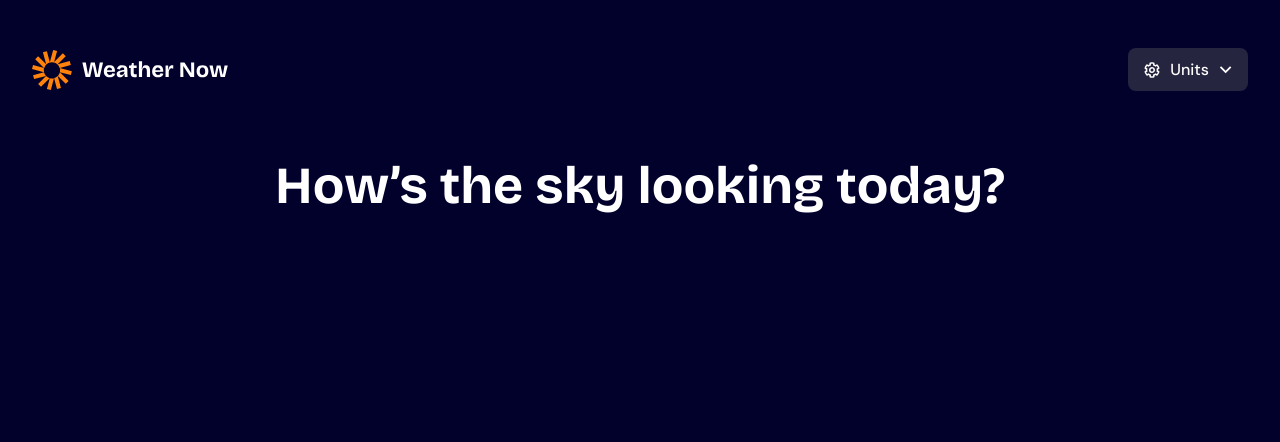
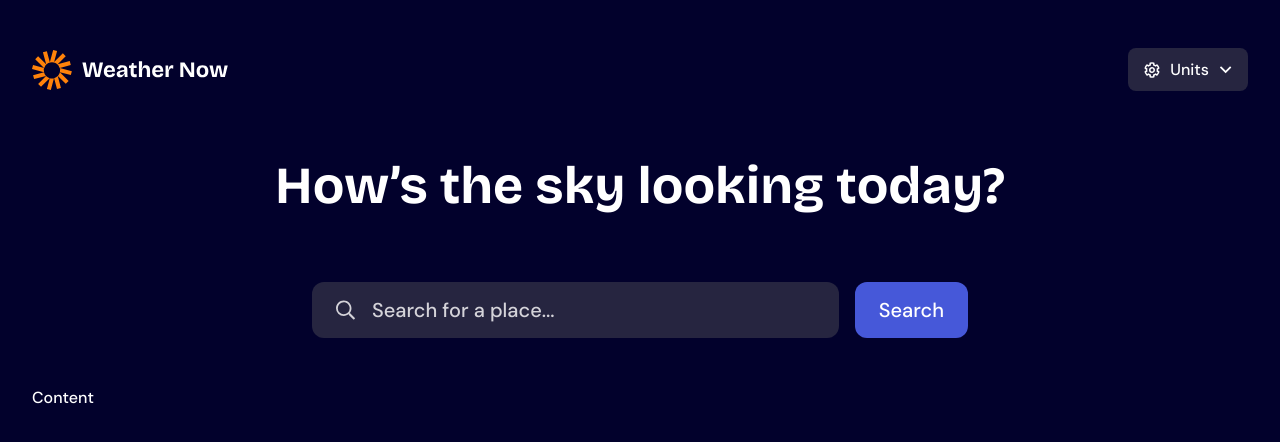
Before and after one commit to joshjavier/weather-app, a React (Vite) app: page / in a window 1280 px wide. Shown: the top 442 px of the page. Built offline with nearby package versions, Linux system fonts and the light colour scheme.

Commit message:
feat: build Search component

```diff
--- a/src/app.tsx
+++ b/src/app.tsx
@@ -1,4 +1,5 @@
 import { Header } from './components/header'
+import { Search } from './components/search'
 import { Title } from './components/title'
 
 function App() {
@@ -7,6 +8,14 @@ function App() {
       <Header className="pt-200 sm:pt-300 lg:pt-600" />
       <main className="contents">
         <Title />
+        <div>
+          <div className="max-w-(--wrapper) px-200 md:px-300 mx-auto box-content">
+            <div className="gap-400 lg:gap-600 flex flex-col">
+              <Search />
+              <div>Content</div>
+            </div>
+          </div>
+        </div>
       </main>
     </div>
   )
--- /dev/null
+++ b/src/components/search.tsx
@@ -0,0 +1,22 @@
+import IconSearch from '@/assets/icon-search.svg?react'
+import { Button } from './ui/button'
+import { Input } from './ui/input'
+
+export function Search() {
+  return (
+    <div className="gap-y-150 gap-x-200 mx-auto flex w-full max-sm:flex-col lg:max-w-[656px]">
+      <div className="relative flex-1">
+        <IconSearch
+          aria-hidden="true"
+          className="size-250 left-300 pointer-events-none absolute top-1/2 shrink-0 -translate-y-1/2"
+        />
+        <Input
+          type="search"
+          placeholder="Search for a place..."
+          className="pl-[60px]"
+        />
+      </div>
+      <Button>Search</Button>
+    </div>
+  )
+}
--- /dev/null
+++ b/src/components/ui/input.tsx
@@ -0,0 +1,18 @@
+import type { ComponentProps } from 'react'
+import { cn } from '@/lib/utils'
+
+export function Input({ className, type, ...props }: ComponentProps<'input'>) {
+  return (
+    <input
+      type={type}
+      data-slot="input"
+      className={cn(
+        'file:text-foreground placeholder:text-muted-foreground selection:bg-primary selection:text-primary-foreground rounded-12 bg-input px-300 py-200 text-preset-5 w-full min-w-0 font-medium transition-[color,box-shadow] file:inline-flex file:h-7 file:border-0 file:bg-transparent file:text-sm file:font-medium disabled:pointer-events-none disabled:cursor-not-allowed disabled:opacity-50',
+        'outline-offset-3 focus-visible:outline-2',
+        'aria-invalid:ring-destructive/20 dark:aria-invalid:ring-destructive/40 aria-invalid:border-destructive',
+        className,
+      )}
+      {...props}
+    />
+  )
+}
--- a/src/styles/index.css
+++ b/src/styles/index.css
@@ -142,7 +142,7 @@
   --secondary: oklch(0.97 0 0);
   --secondary-foreground: oklch(0.205 0 0);
   --muted: var(--color-neutral-700);
-  --muted-foreground: oklch(0.556 0 0);
+  --muted-foreground: var(--color-neutral-200);
   --accent: oklch(0.97 0 0);
   --accent-foreground: oklch(0.205 0 0);
   --destructive: oklch(0.577 0.245 27.325);
```
Also changed, not shown: src/assets/icon-search.svg (renamed from public/images/icon-search.svg).
